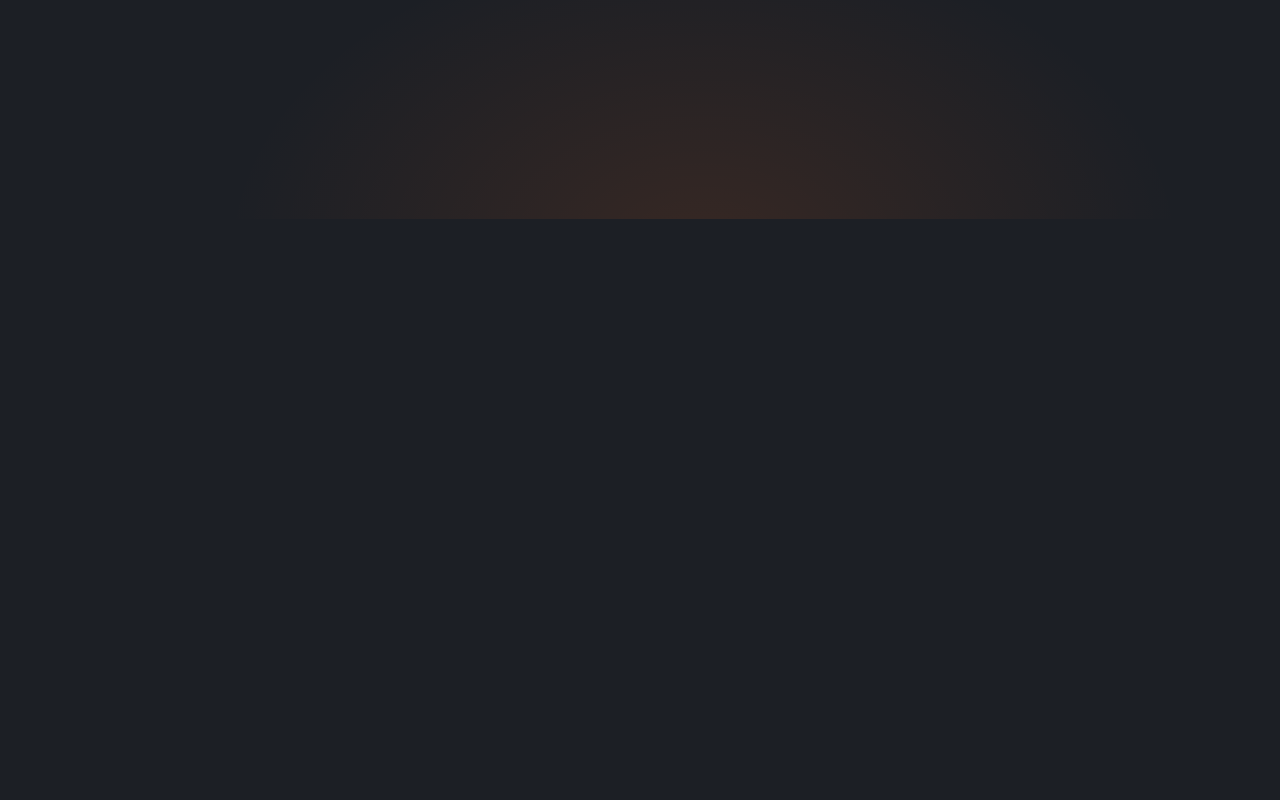
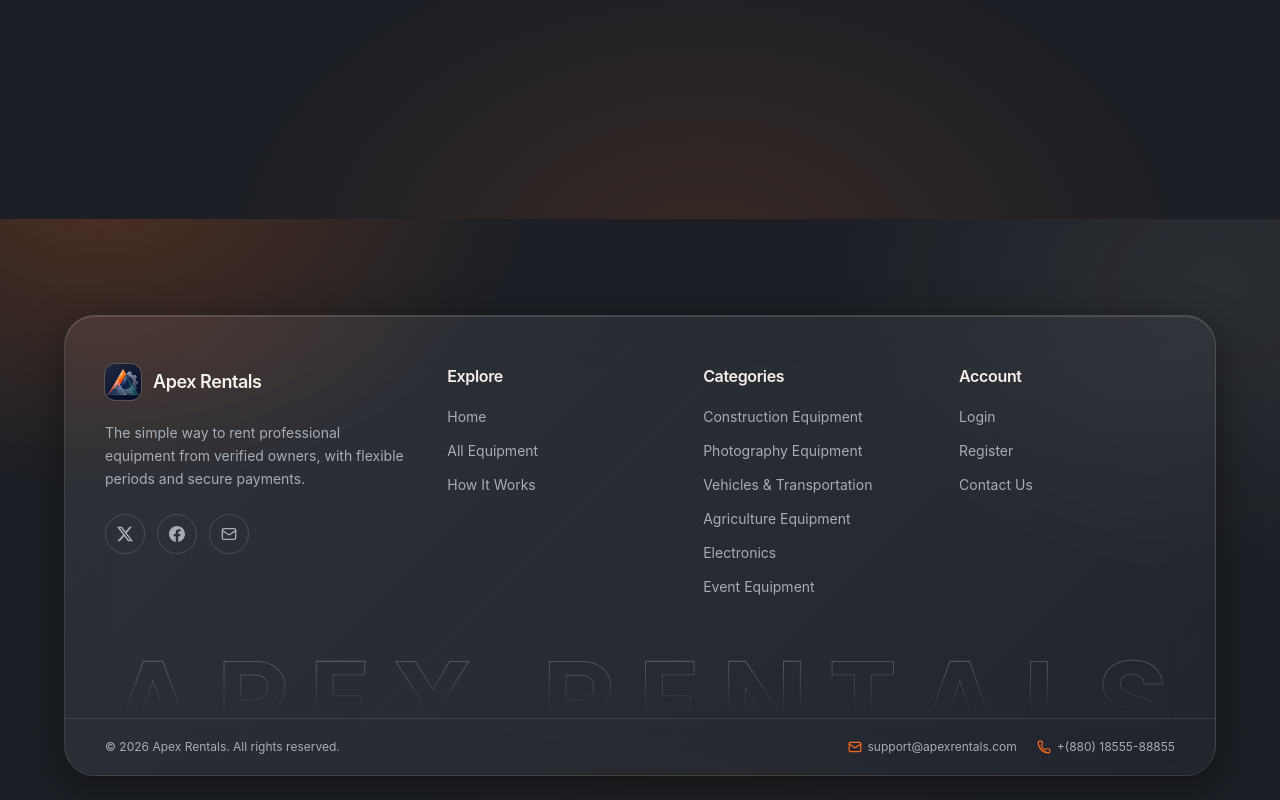
Before and after one commit to Ayman392/Apex-Rentals, a Next.js app: page / in a window 1280 px wide. Shown: the part 581-1381 px from the top of the page. Before the commit the page ends 800 px from the top, so only its background shows below. Built offline with nearby package versions, Linux system fonts and the light colour scheme.

Commit message:
Added Footer

```diff
--- a/app/layout.tsx
+++ b/app/layout.tsx
@@ -1,14 +1,21 @@
 import type { Metadata } from "next";
-import { Inter } from "next/font/google";
+import { Inter, Poppins } from "next/font/google";
 import { TooltipProvider } from "@/components/ui/tooltip";
 import { Toaster } from "@/components/ui/sonner";
 import "./globals.css";
-import { Navbar } from "@/components/Navbar/page";
+import { Navbar } from "@/components/Home/Navbar/page";
+import { Footer } from "@/components/Home/Footer/page";
 
 
 const inter = Inter({
   variable: "--font-inter",
   subsets: ["latin"],
+});
+
+const poppins = Poppins({
+  variable: "--font-display",
+  subsets: ["latin"],
+  weight: ["600"],
 });
 
 export const metadata: Metadata = {
@@ -24,11 +31,12 @@ export default function RootLayout({
   children,
 }: Readonly<{ children: React.ReactNode }>) {
   return (
-    <html lang="en" className={`${inter.variable} dark`}>
+   <html lang="en" className={`${inter.variable} ${poppins.variable} dark`}>
       <body className="min-h-screen font-sans antialiased">
         <TooltipProvider>
   <Navbar />
   {children}
+  <Footer/>
 </TooltipProvider>
         <Toaster theme="dark" position="top-right" richColors />
       </body>
--- /dev/null
+++ b/components/Home/Footer/page.tsx
@@ -0,0 +1,202 @@
+import Image from "next/image";
+import Link from "next/link";
+import { Mail, Phone } from "lucide-react";
+
+const EXPLORE_LINKS = [
+  { label: "Home", href: "/" },
+  { label: "All Equipment", href: "/equipment" },
+  { label: "How It Works", href: "/#how-it-works" },
+];
+
+const CATEGORY_LINKS = [
+  "Construction Equipment",
+  "Photography Equipment",
+  "Vehicles & Transportation",
+  "Agriculture Equipment",
+  "Electronics",
+  "Event Equipment",
+].map((name) => ({
+  label: name,
+  href: `/equipment?category=${encodeURIComponent(name)}`,
+}));
+
+const ACCOUNT_LINKS = [
+  { label: "Login", href: "/login" },
+  { label: "Register", href: "/register" },
+  { label: "Contact Us", href: "mailto:support@apexrentals.com" },
+];
+
+// New X logo (not the old Twitter bird)
+function XIcon() {
+  return (
+    <svg viewBox="0 0 24 24" className="size-4 fill-current" aria-hidden="true">
+      <path d="M18.901 1.153h3.68l-8.04 9.19L24 22.846h-7.406l-5.8-7.584-6.638 7.584H.474l8.6-9.83L0 1.154h7.594l5.243 6.932ZM17.61 20.644h2.039L6.486 3.24H4.298Z" />
+    </svg>
+  );
+}
+
+function FacebookIcon() {
+  return (
+    <svg viewBox="0 0 24 24" className="size-4 fill-current" aria-hidden="true">
+      <path d="M24 12.073c0-6.627-5.373-12-12-12s-12 5.373-12 12c0 5.99 4.388 10.954 10.125 11.854v-8.385H7.078v-3.47h3.047V9.43c0-3.007 1.792-4.669 4.533-4.669 1.312 0 2.686.235 2.686.235v2.953H15.83c-1.491 0-1.956.925-1.956 1.874v2.25h3.328l-.532 3.47h-2.796v8.385C19.612 23.027 24 18.062 24 12.073z" />
+    </svg>
+  );
+}
+
+const socialButton =
+  "flex size-10 items-center justify-center rounded-full border border-white/15 text-muted-foreground transition hover:-translate-y-0.5 hover:border-primary/60 hover:text-primary";
+
+type FooterLink = { label: string; href: string };
+
+function FooterColumn({ title, links }: { title: string; links: FooterLink[] }) {
+  return (
+    <div>
+      <h3 className="font-heading text-base font-semibold text-foreground">
+        {title}
+      </h3>
+      <ul className="mt-4 flex flex-col gap-2.5">
+        {links.map((link) => (
+          <li key={link.label}>
+            <Link
+              href={link.href}
+              className="text-sm text-muted-foreground transition-colors hover:text-foreground"
+            >
+              {link.label}
+            </Link>
+          </li>
+        ))}
+      </ul>
+    </div>
+  );
+}
+
+export function Footer() {
+  const year = new Date().getFullYear();
+
+  return (
+    <footer id="contact" className="px-4 pb-6 pt-24">
+      <div className="glass mx-auto max-w-6xl overflow-hidden rounded-3xl">
+        {/* Top: brand + link columns */}
+        <div className="grid gap-10 px-6 pt-12 sm:px-10 md:grid-cols-2 lg:grid-cols-[1.4fr_1fr_1fr_1fr]">
+          {/* Brand */}
+          <div>
+            <Link href="/" className="inline-flex items-center gap-3">
+              <Image
+                src="/logo.png"
+                alt="Apex Rentals logo"
+                width={36}
+                height={36}
+                className="size-9 rounded-[0.65rem] ring-1 ring-white/15"
+              />
+              <span className="font-heading text-lg font-semibold tracking-tight text-foreground">
+                Apex Rentals
+              </span>
+            </Link>
+
+            <p className="mt-4 max-w-xs text-sm leading-relaxed text-muted-foreground">
+              The simple way to rent professional equipment from verified
+              owners, with flexible periods and secure payments.
+            </p>
+
+            <div className="mt-6 flex items-center gap-3">
+              <a
+                href="https://x.com"
+                target="_blank"
+                rel="noopener noreferrer"
+                aria-label="Apex Rentals on X"
+                className={socialButton}
+              >
+                <XIcon />
+              </a>
+              <a
+                href="https://facebook.com"
+                target="_blank"
+                rel="noopener noreferrer"
+                aria-label="Apex Rentals on Facebook"
+                className={socialButton}
+              >
+                <FacebookIcon />
+              </a>
+              <a
+                href="mailto:support@apexrentals.com"
+                aria-label="Email Apex Rentals"
+                className={socialButton}
+              >
+                <Mail className="size-4" />
+              </a>
+            </div>
+          </div>
+
+          <FooterColumn title="Explore" links={EXPLORE_LINKS} />
+          <FooterColumn title="Categories" links={CATEGORY_LINKS} />
+          <FooterColumn title="Account" links={ACCOUNT_LINKS} />
+        </div>
+
+        {/* Big outlined brand name, fades out toward the divider */}
+       {/* Big outlined brand name, cut off by the divider line */}
+<div aria-hidden="true" className="mt-10 select-none px-4 sm:px-10">
+  <svg
+    viewBox="0 0 1000 75"
+    className="block h-auto w-full"
+    preserveAspectRatio="xMidYMid meet"
+  >
+    <defs>
+      <linearGradient id="wordmark-fade" x1="0" y1="0" x2="0" y2="1">
+        <stop offset="0.1" stopColor="white" stopOpacity="1" />
+        <stop offset="0.95" stopColor="white" stopOpacity="0" />
+      </linearGradient>
+      <mask
+        id="wordmark-mask"
+        maskUnits="userSpaceOnUse"
+        x="0"
+        y="0"
+        width="1000"
+        height="75"
+      >
+        <rect width="1000" height="75" fill="url(#wordmark-fade)" />
+      </mask>
+    </defs>
+    <g mask="url(#wordmark-mask)">
+      <text
+        x="500"
+        y="100"
+        textAnchor="middle"
+        textLength="990"
+        lengthAdjust="spacing"
+        fontSize="112"
+        fontWeight="600"
+        fill="none"
+        stroke="rgba(244,241,234,0.35)"
+        strokeWidth="0.8"
+        style={{ fontFamily: "var(--font-display), sans-serif" }}
+      >
+        APEX RENTALS
+      </text>
+    </g>
+  </svg>
+</div>
+
+        {/* Bottom bar */}
+        <div className="flex flex-col items-center justify-between gap-3 border-t border-white/10 px-6 py-5 text-xs text-muted-foreground sm:flex-row sm:px-10">
+          <p>© {year} Apex Rentals. All rights reserved.</p>
+          <div className="flex items-center gap-5">
+            <a
+              href="mailto:support@apexrentals.com"
+              className="flex items-center gap-1.5 transition-colors hover:text-foreground"
+            >
+              <Mail className="size-3.5 text-primary" />
+              support@apexrentals.com
+            </a>
+            <a
+              href="tel:+88018555588855"
+              className="flex items-center gap-1.5 transition-colors hover:text-foreground"
+            >
+              <Phone className="size-3.5 text-primary" />
+              +(880) 18555-88855
+            </a>
+          </div>
+        </div>
+      </div>
+    </footer>
+  );
+}
```
Also changed, not shown: components/Home/Navbar/page.tsx (renamed from components/Navbar/page.tsx).
